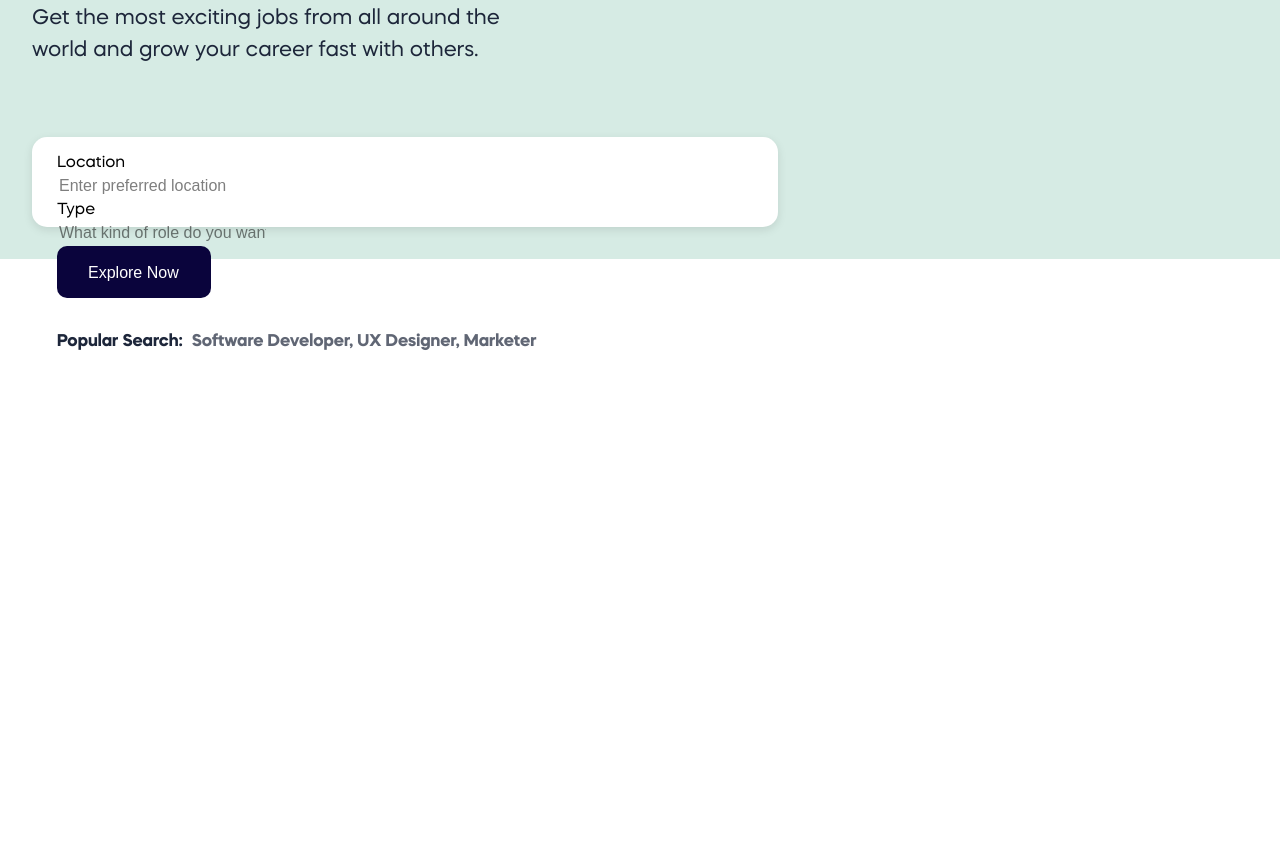
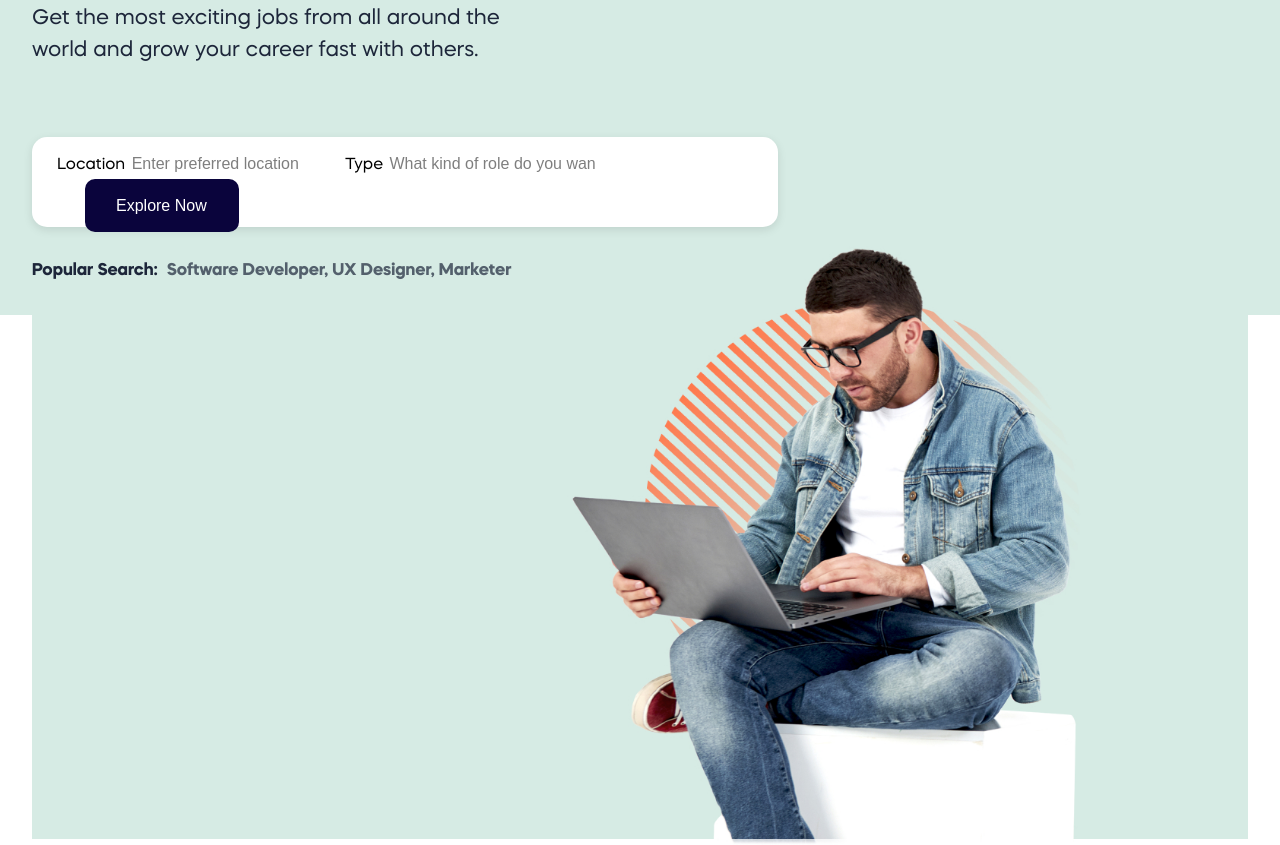
Before and after one commit to jade130/whiter, a plain HTML site: page index.html in a window 1280 px wide. Shown: the part 569-1414 px from the top of the page. Before the commit the page ends 923 px from the top, so only its background shows below. Drawn offline with Linux system fonts and the light colour scheme.

Commit message:
tried mioving image arround. no luck. *end of day*

```diff
--- a/index.html
+++ b/index.html
@@ -26,11 +26,10 @@
 				<div class="hero__content">
 					<h1 class="hero__title">Find Exciting Jobs Today.</h1>
 					<h2 class="hero__subtitle">Get the most exciting jobs from all around the world and grow your career fast with others.</h2>
-
+					<img class="hero__photo" src="/images/man_on_laptop.jpg" />
 					<form class="hero__form">
-						<span><label class="hero__label">
+						<label class="hero__label">
 							Location
-						<span>
 							<input class="hero__input" placeholder="Enter preferred location" />
 						</label>
 						<label class="hero__label">
--- a/style.css
+++ b/style.css
@@ -145,6 +145,11 @@ a {
 	width: 500px;
 }
 
+.hero__photo {
+	position: absolute;
+	width: 100%;
+}
+
 .hero__form {
 	background-color: var(--white);
 	border-radius: 15px;
@@ -155,7 +160,12 @@ a {
 }
 
 .hero__input {
-	display: block;
+	display: inline-block;
+}
+
+.hero__button.hero__button--second {
+	margin-left: 28px;
+	margin-top: 3px;
 }
 
 .hero__body {
```
